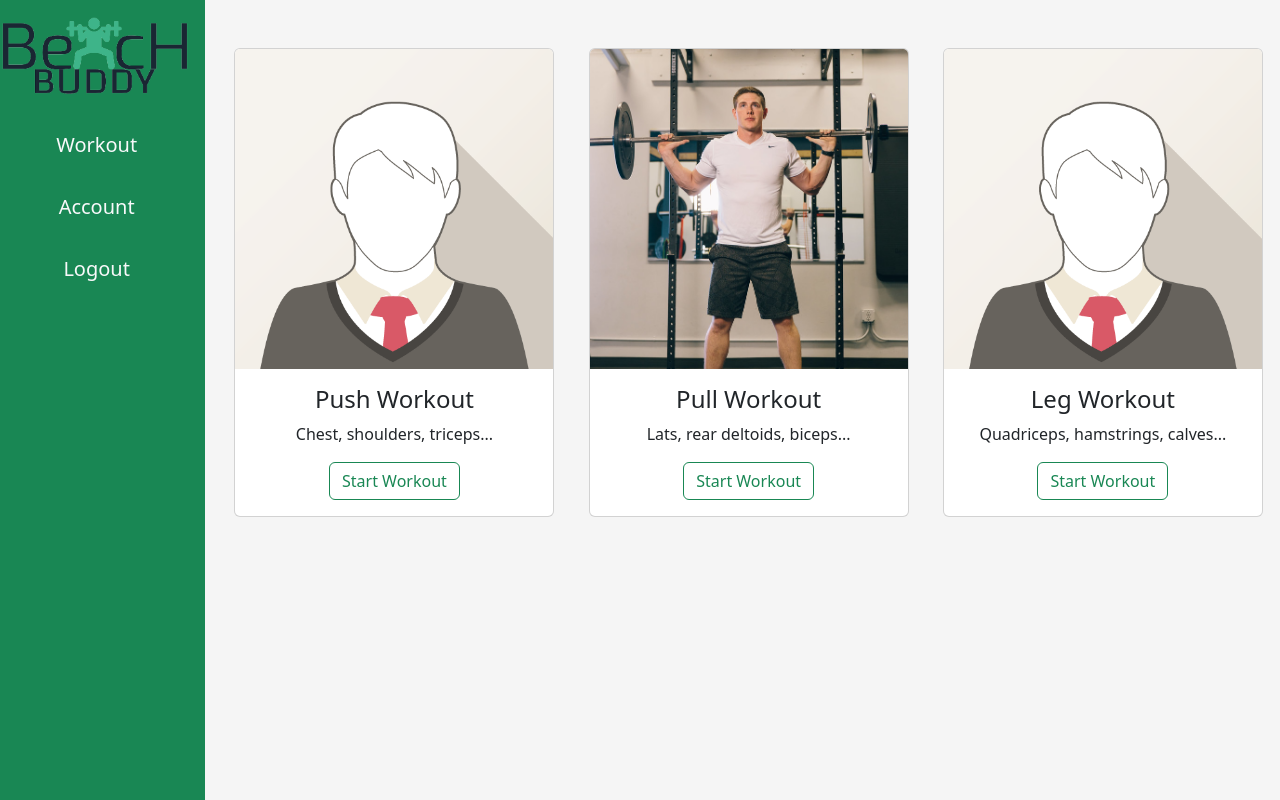
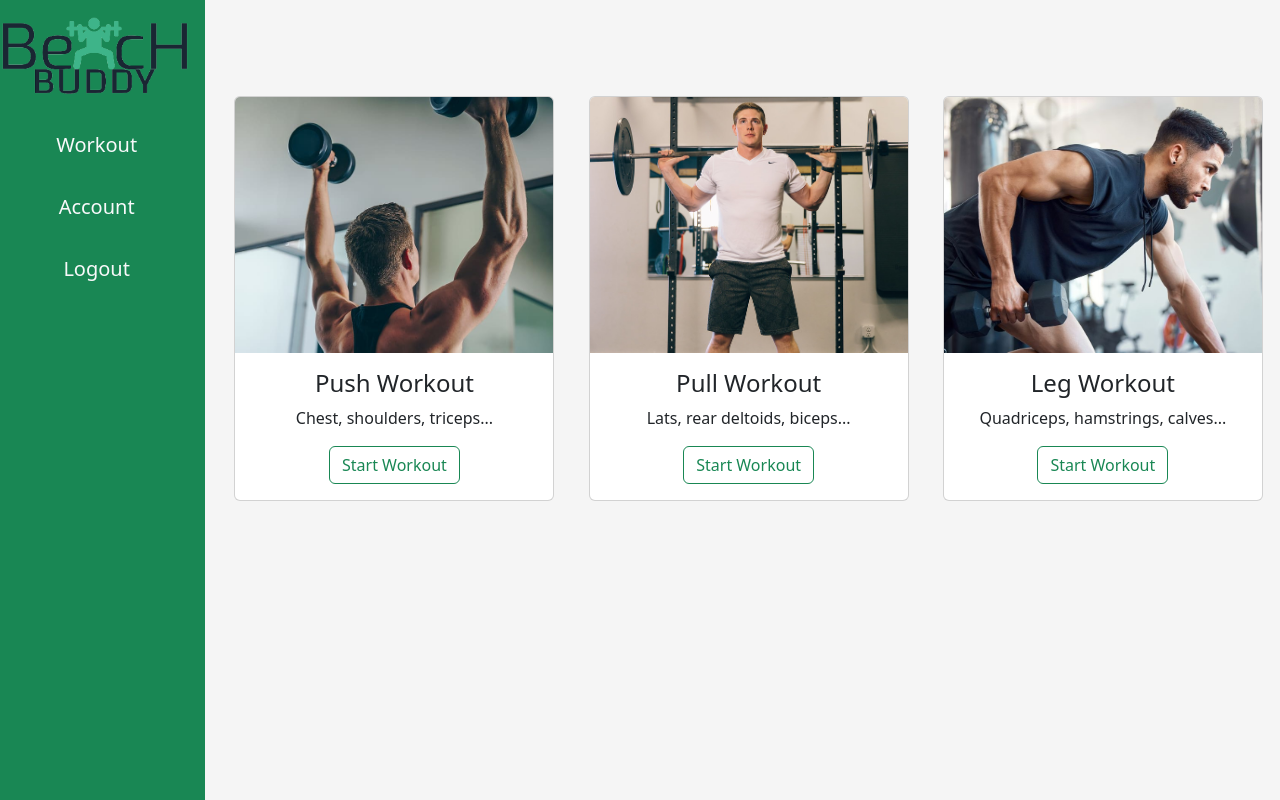
Before and after one commit to Isaacx86/BenchBuddy, a PHP site: page / in a window 1280 px wide. Run offline with PHP 8.4, Linux system fonts and the light colour scheme.

Commit message:
images to index page

```diff
--- a/BB_Website/index.html
+++ b/BB_Website/index.html
@@ -47,14 +47,14 @@
           <!--MAIN CONTENT-->
           <div class="col-md-10 align-items-center">
 
-            <div class="container-fluid text-center">
+            <div class="container-fluid text-center justify-content-center">
 
-              <div class="row border-0 mt-5">
+              <div class="row border-0 mt-5 pt-5">
 
                 <!--Saved Workout 1-->
                 <div class="col">
                   <div class="card mb-2">
-                    <img class="card-img-top" src="images/img_avatar1.png" alt="Card image">
+                    <img class="card-img-top" src="images/push1.jpg" alt="Card image">
                     <div class="card-body">
                       <h4 class="card-title">Push Workout</h4>
                       <p class="card-text">Chest, shoulders, triceps...</p>
@@ -78,7 +78,7 @@
                 <!--Saved Workout 3-->
                 <div class="col">
                   <div class="card mb-2">
-                    <img class="card-img-top" src="images/img_avatar1.png" alt="Card image">
+                    <img class="card-img-top" src="images/pull1.jpg" alt="Card image">
                     <div class="card-body">
                       <h4 class="card-title">Leg Workout</h4>
                       <p class="card-text">Quadriceps, hamstrings, calves...</p>
--- a/BB_Website/styles/style.css
+++ b/BB_Website/styles/style.css
@@ -8,7 +8,7 @@ body{
 
 .card-img-top {
     width: 100%;
-    height: 25vw;
+    height: 20vw;
     object-fit: cover;
 }
 
```
Also changed, not shown: BB_Website/account.php (line endings or trailing spaces), BB_Website/images/pull1.jpg (added), BB_Website/images/push1.jpg (added).
